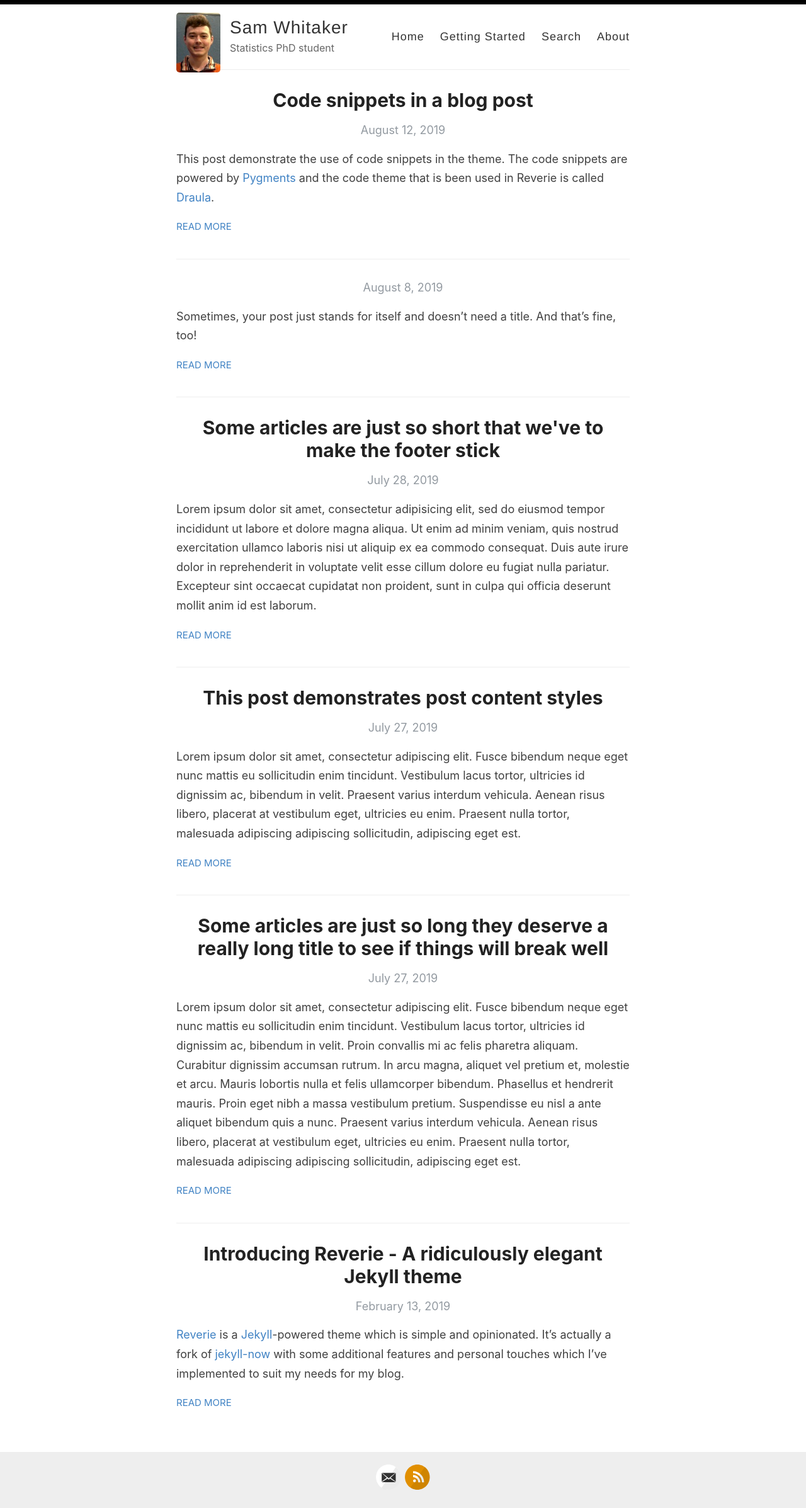
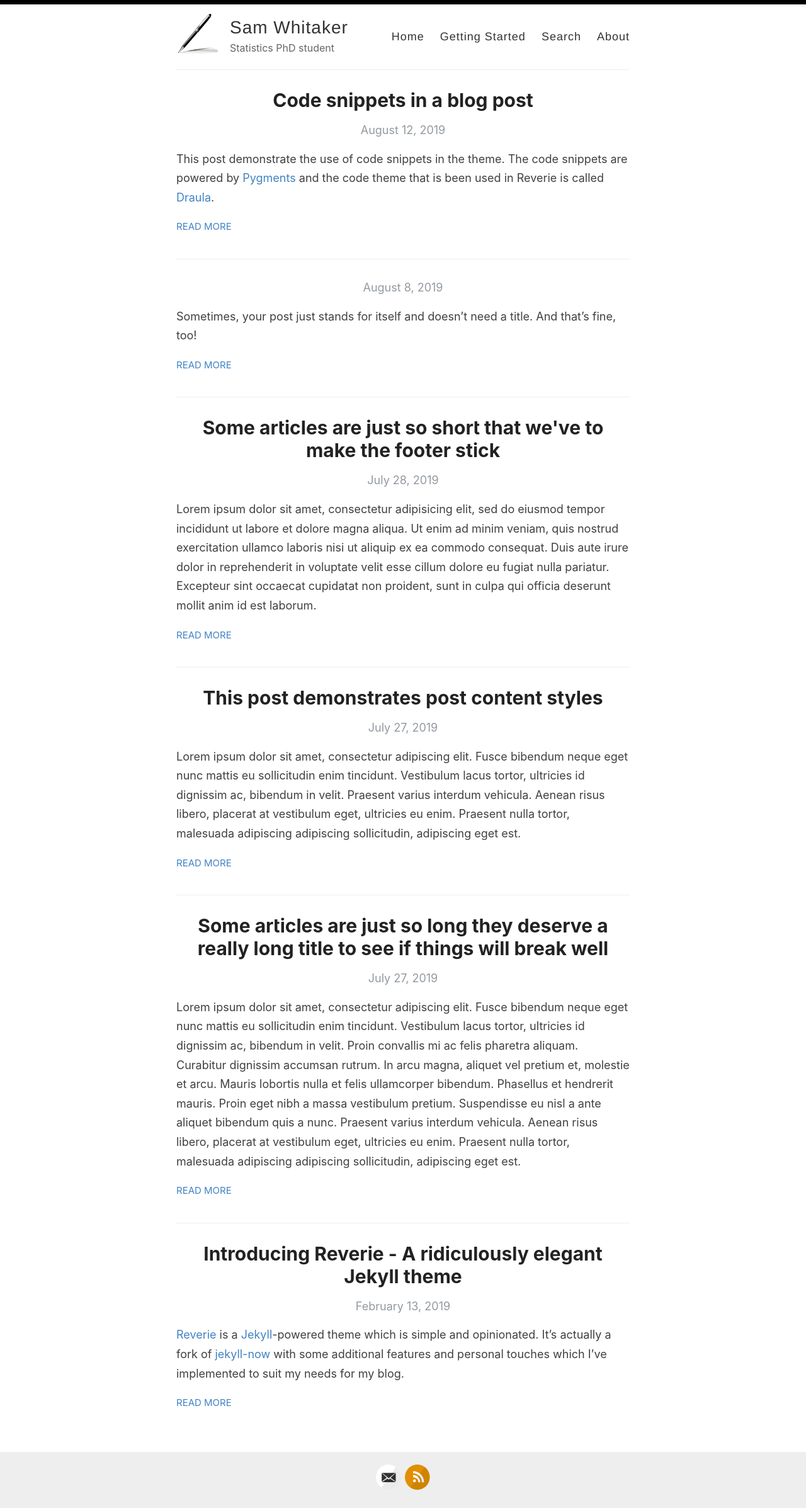
Before and after one commit to Sam-Whitaker/Sam-Whitaker.github.io, a Jekyll site: the page built from index.html, in a window 1280 px wide. Shown: the whole page at 63% size. Built offline with Jekyll 4.4.1, drawn with Linux system fonts in a browser that asks for light colours; the list of posts is cut into pages by our own code.

Commit message:
Update _config.yml

```diff
--- a/_config.yml
+++ b/_config.yml
@@ -12,7 +12,7 @@ author: Sam Whitaker
 description: Statistics PhD student
 
 # URL of your avatar or profile pic (you could use your GitHub profile pic)
-avatar: /images/Profile.png
+avatar: /images/kobo-Style-pen.svg
 
 #
 # Flags below are optional
```
